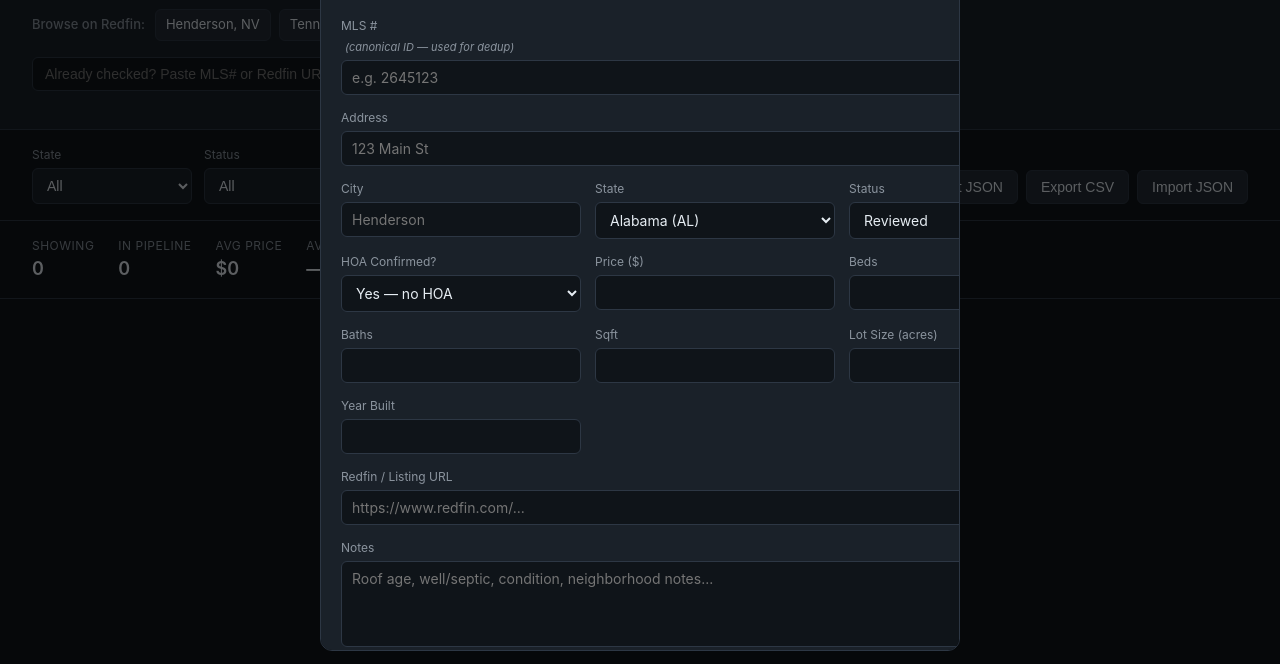
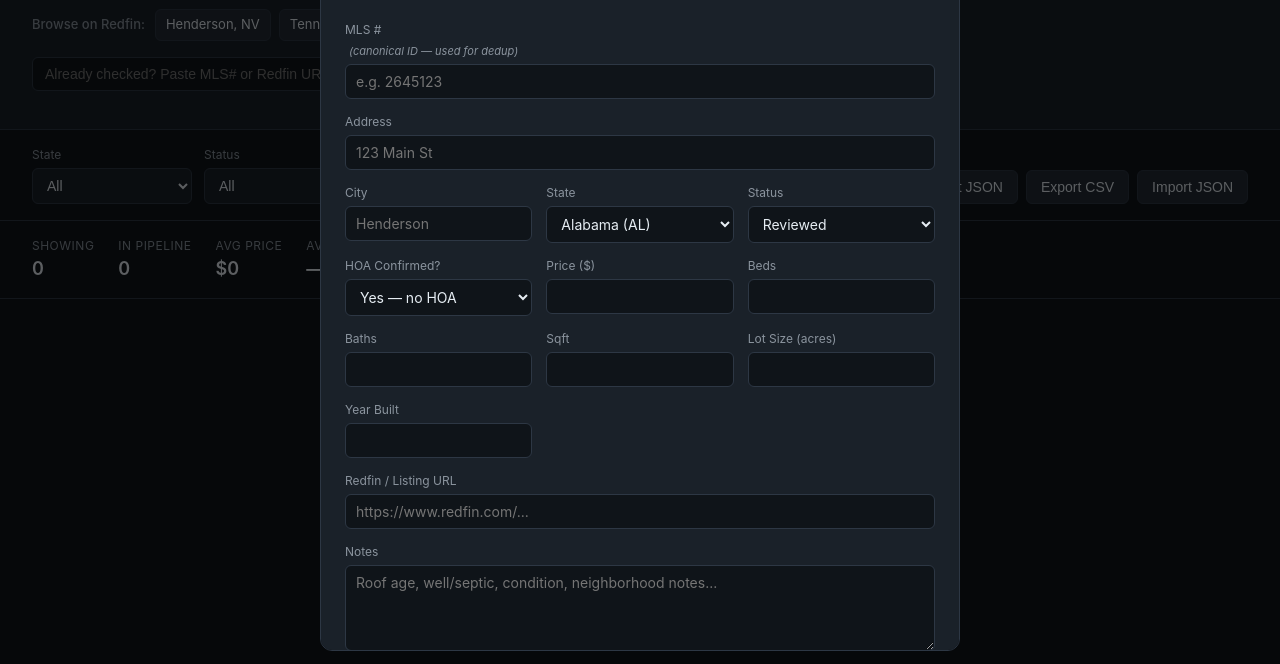
Before and after one commit to fdhoff/no-hoa-tracker, a website: page index.html in a window 1280 px wide. Shown: the part 109-773 px from the top of the page. Drawn offline with Linux system fonts and the light colour scheme; no server answers.

Commit message:
Fix modal horizontal scrollbar and tight bottom padding
The Add Listing modal was showing a phantom horizontal scrollbar and the
form-actions row sat too close to the bottom edge. Caused by grid items
defaulting to min-content sizing — inputs forced the grid wider than the
modal allowed. Added min-width: 0 to grid items, overflow-x: hidden as a
belt-and-suspenders fix, and bumped form padding for breathing room.

Co-Authored-By: Claude Opus 4.7 (1M context) <noreply@anthropic.com>

```diff
--- a/styles.css
+++ b/styles.css
@@ -433,6 +433,7 @@ button.danger:hover {
   max-width: 640px;
   max-height: 90vh;
   overflow-y: auto;
+  overflow-x: hidden;
 }
 
 .modal-header {
@@ -465,7 +466,7 @@ button.danger:hover {
 }
 
 #listing-form {
-  padding: 20px;
+  padding: 24px 24px 28px;
 }
 
 .grid {
@@ -480,6 +481,13 @@ button.danger:hover {
   gap: 4px;
   font-size: 12px;
   color: var(--text-dim);
+  min-width: 0;
+}
+
+.grid input,
+.grid select,
+.grid textarea {
+  min-width: 0;
 }
 
 .grid label.full {
```
